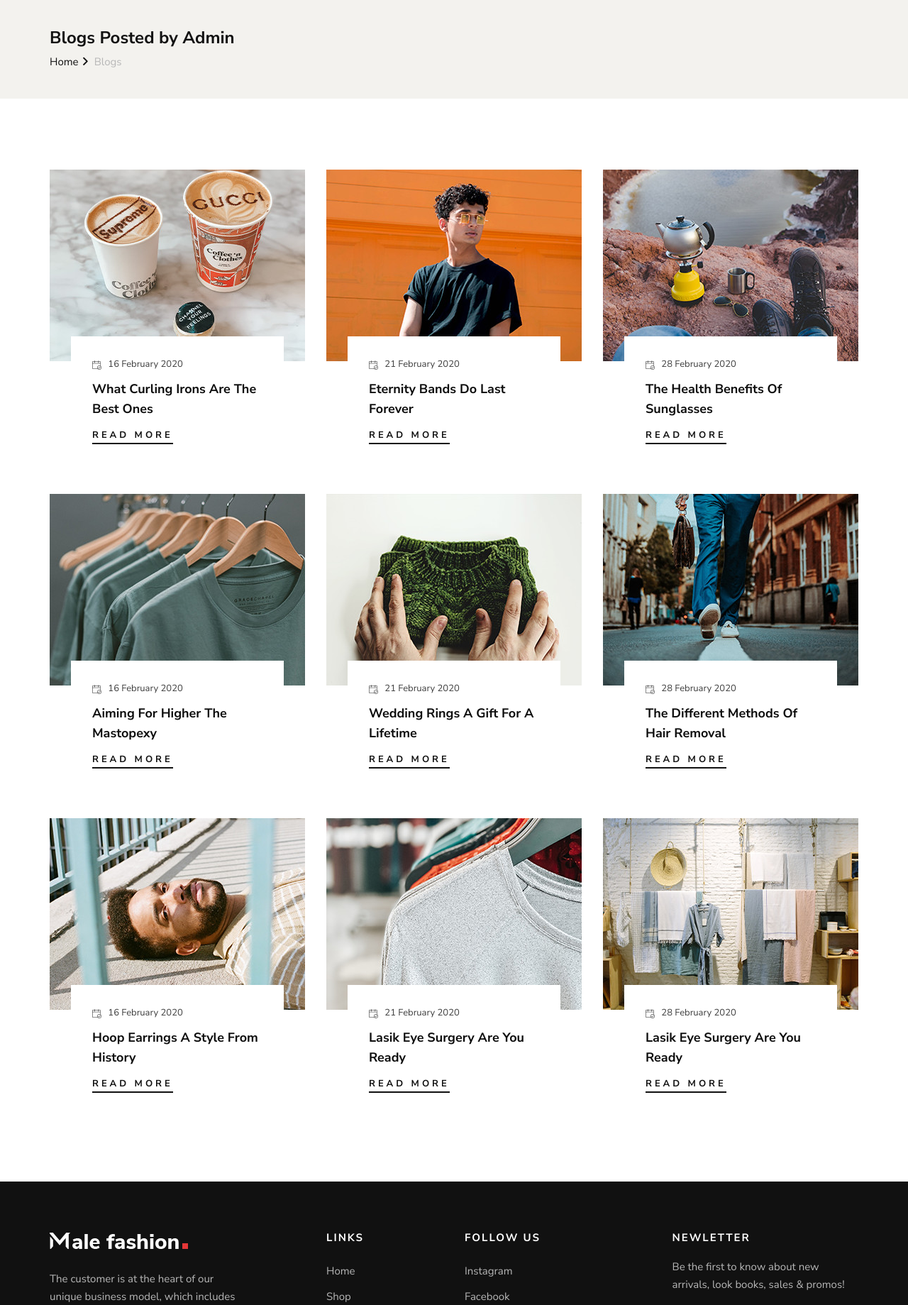
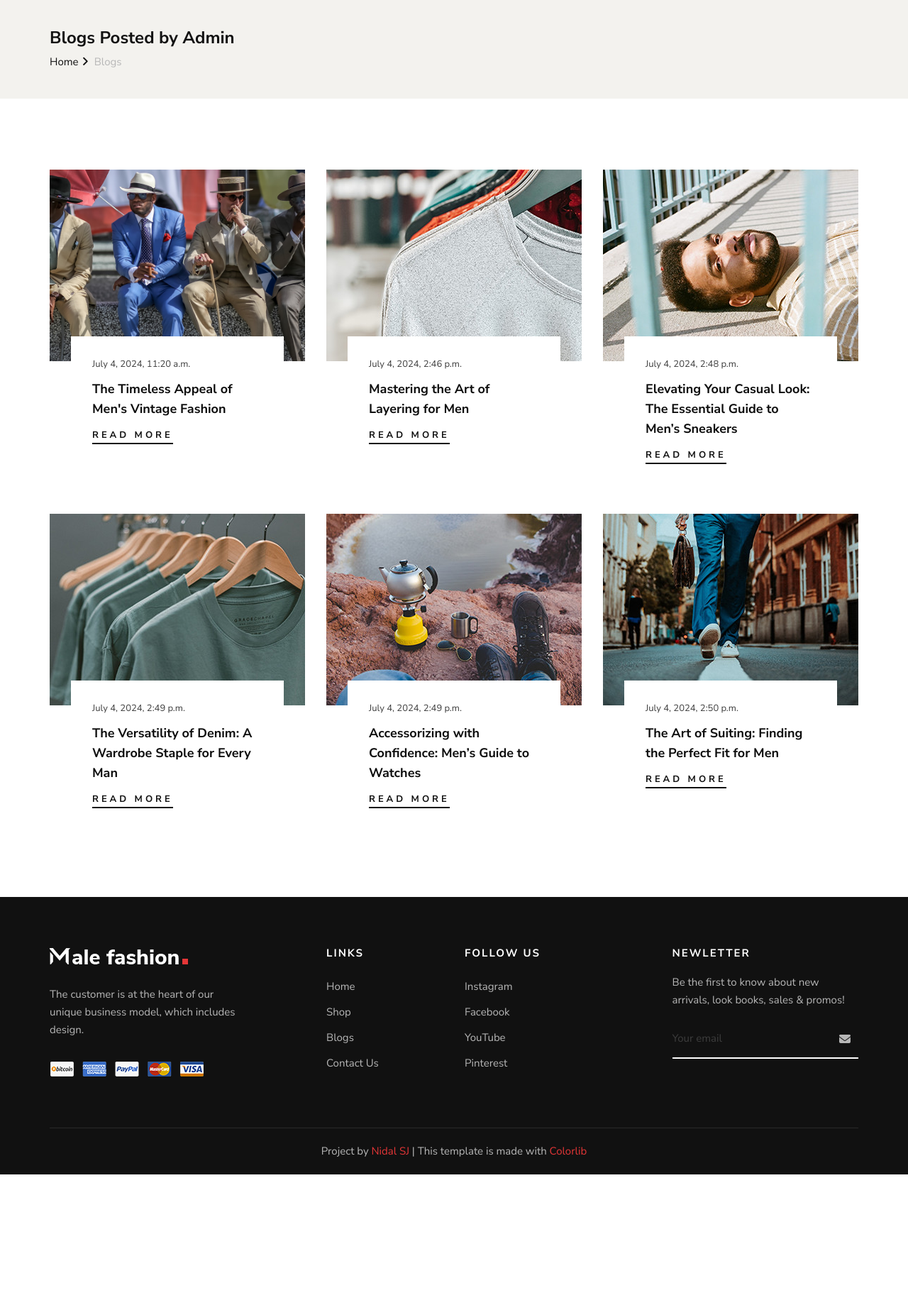
Before and after one commit to nidalsj/MaleFashionStore, a Django app: page /read_blogs in a window 1280 px wide. Shown: the part 131-1970 px from the top of the page at 71% size. After the commit the page ends 1786 px from the top, so only its background shows below. Run offline with Django 5.2, Linux system fonts and the light colour scheme; data comes from the database, SQL or seed files in the repository; both versions use the stored data as it was after the commit; some libraries are stand-ins or nearby versions.

Commit message:
completed blogs listing and detailed blogs

```diff
--- a/products/urls.py
+++ b/products/urls.py
@@ -7,6 +7,6 @@ urlpatterns = [
     path('product_details/<pk>', views.detail_product, name='product_details'),
     path('contact_us', views.contact_us, name='contact_us'),
     path('read_blogs', views.read_blogs, name='read_blogs'),
-    path('blog_post', views.blog_post, name='blog_post'),
+    path('blog_post/<pk>', views.blog_post, name='blog_post'),
 
 ]
--- a/products/views.py
+++ b/products/views.py
@@ -1,5 +1,5 @@
 from django.shortcuts import render
-from . models import Product, ContactUs, BannerContent
+from . models import Product, ContactUs, BannerContent, ReadBlogs
 from django.contrib import messages
 from django.core.paginator import Paginator
 
@@ -36,22 +36,26 @@ def detail_product(request,pk):
 
 def contact_us(request):
     form_submitted = False
-    if request.method=="POST":
-        name=request.POST.get('fullname')
-        usermail=request.POST.get('email')
-        subject=request.POST.get('subject')
-        message=request.POST.get('message')
-        ctquery=ContactUs(full_name=name,email_address=usermail,subject=subject,message=message)
+    if request.method == "POST":
+        name = request.POST.get('fullname')
+        usermail = request.POST.get('email')
+        subject = request.POST.get('subject')
+        message = request.POST.get('message')
+        ctquery = ContactUs(full_name=name, email_address=usermail, subject=subject, message=message)
         ctquery.save()
 
         form_submitted = True
         messages.success(request, 'Your message has been submitted successfully!')
-    return render(request,'contact_page.html', {'form_submitted': form_submitted})
+    return render(request, 'contact_page.html', {'form_submitted': form_submitted})
 
 
 def read_blogs(request):
-    return render (request, 'read_blogs.html')
+    blogs_list = ReadBlogs.objects.all()[:9]
+    context = {'blogs_list': blogs_list}
+    return render (request, 'read_blogs.html', context)
 
 
-def blog_post(request):
-    return render (request, 'blog_post.html')
+def blog_post(request, pk):
+    blog_post = ReadBlogs.objects.get(pk=pk)
+    context = {'blog_post': blog_post}
+    return render (request, 'blog_post.html', context)
--- a/templates/read_blogs.html
+++ b/templates/read_blogs.html
@@ -21,96 +21,19 @@
 <section class="blog spad">
     <div class="container">
         <div class="row">
+            {% for blog in blogs_list %}
             <div class="col-lg-4 col-md-6 col-sm-6">
                 <div class="blog__item">
-                    <div class="blog__item__pic set-bg" data-setbg="img/blog/blog-1.jpg" style="background-image: url(&quot;img/blog/blog-1.jpg&quot;);"></div>
+                    <div class="blog__item__pic set-bg" data-setbg="{{blog.blog_image.url}}"></div>
                     <div class="blog__item__text">
-                        <span><img src="img/icon/calendar.png" alt=""> 16 February 2020</span>
-                        <h5>What Curling Irons Are The Best Ones</h5>
-                        <a href="#">Read More</a>
+                        <span>{{blog.posted_at}}</span>
+                        <h5>{{blog.blog_title}}</h5>
+                        <a href="{% url 'blog_post' blog.id %}">Read More</a>
                     </div>
                 </div>
             </div>
-            <div class="col-lg-4 col-md-6 col-sm-6">
-                <div class="blog__item">
-                    <div class="blog__item__pic set-bg" data-setbg="img/blog/blog-2.jpg" style="background-image: url(&quot;img/blog/blog-2.jpg&quot;);"></div>
-                    <div class="blog__item__text">
-                        <span><img src="img/icon/calendar.png" alt=""> 21 February 2020</span>
-                        <h5>Eternity Bands Do Last Forever</h5>
-                        <a href="#">Read More</a>
-                    </div>
-                </div>
-            </div>
-            <div class="col-lg-4 col-md-6 col-sm-6">
-                <div class="blog__item">
-                    <div class="blog__item__pic set-bg" data-setbg="img/blog/blog-3.jpg" style="background-image: url(&quot;img/blog/blog-3.jpg&quot;);"></div>
-                    <div class="blog__item__text">
-                        <span><img src="img/icon/calendar.png" alt=""> 28 February 2020</span>
-                        <h5>The Health Benefits Of Sunglasses</h5>
-                        <a href="#">Read More</a>
-                    </div>
-                </div>
-            </div>
-            <div class="col-lg-4 col-md-6 col-sm-6">
-                <div class="blog__item">
-                    <div class="blog__item__pic set-bg" data-setbg="img/blog/blog-4.jpg" style="background-image: url(&quot;img/blog/blog-4.jpg&quot;);"></div>
-                    <div class="blog__item__text">
-                        <span><img src="img/icon/calendar.png" alt=""> 16 February 2020</span>
-                        <h5>Aiming For Higher The Mastopexy</h5>
-                        <a href="#">Read More</a>
-                    </div>
-                </div>
-            </div>
-            <div class="col-lg-4 col-md-6 col-sm-6">
-                <div class="blog__item">
-                    <div class="blog__item__pic set-bg" data-setbg="img/blog/blog-5.jpg" style="background-image: url(&quot;img/blog/blog-5.jpg&quot;);"></div>
-                    <div class="blog__item__text">
-                        <span><img src="img/icon/calendar.png" alt=""> 21 February 2020</span>
-                        <h5>Wedding Rings A Gift For A Lifetime</h5>
-                        <a href="#">Read More</a>
-                    </div>
-                </div>
-            </div>
-            <div class="col-lg-4 col-md-6 col-sm-6">
-                <div class="blog__item">
-                    <div class="blog__item__pic set-bg" data-setbg="img/blog/blog-6.jpg" style="background-image: url(&quot;img/blog/blog-6.jpg&quot;);"></div>
-                    <div class="blog__item__text">
-                        <span><img src="img/icon/calendar.png" alt=""> 28 February 2020</span>
-                        <h5>The Different Methods Of Hair Removal</h5>
-                        <a href="#">Read More</a>
-                    </div>
-                </div>
-            </div>
-            <div class="col-lg-4 col-md-6 col-sm-6">
-                <div class="blog__item">
-                    <div class="blog__item__pic set-bg" data-setbg="img/blog/blog-7.jpg" style="background-image: url(&quot;img/blog/blog-7.jpg&quot;);"></div>
-                    <div class="blog__item__text">
-                        <span><img src="img/icon/calendar.png" alt=""> 16 February 2020</span>
-                        <h5>Hoop Earrings A Style From History</h5>
-                        <a href="#">Read More</a>
-                    </div>
-                </div>
-            </div>
-            <div class="col-lg-4 col-md-6 col-sm-6">
-                <div class="blog__item">
-                    <div class="blog__item__pic set-bg" data-setbg="img/blog/blog-8.jpg" style="background-image: url(&quot;img/blog/blog-8.jpg&quot;);"></div>
-                    <div class="blog__item__text">
-                        <span><img src="img/icon/calendar.png" alt=""> 21 February 2020</span>
-                        <h5>Lasik Eye Surgery Are You Ready</h5>
-                        <a href="#">Read More</a>
-                    </div>
-                </div>
-            </div>
-            <div class="col-lg-4 col-md-6 col-sm-6">
-                <div class="blog__item">
-                    <div class="blog__item__pic set-bg" data-setbg="img/blog/blog-9.jpg" style="background-image: url(&quot;img/blog/blog-9.jpg&quot;);"></div>
-                    <div class="blog__item__text">
-                        <span><img src="img/icon/calendar.png" alt=""> 28 February 2020</span>
-                        <h5>Lasik Eye Surgery Are You Ready</h5>
-                        <a href="#">Read More</a>
-                    </div>
-                </div>
-            </div>
+            {% endfor %}
+
         </div>
     </div>
 </section>
```
Also changed, not shown: templates/blog_post.html (+5 -14 lines), db.sqlite3, media/media/blog-3.jpg (added), media/media/blog-4.jpg (added), media/media/blog-6.jpg (added), media/media/blog-7.jpg (added), media/media/blog-8.jpg (added), media/media/blog-details.jpg (added).
